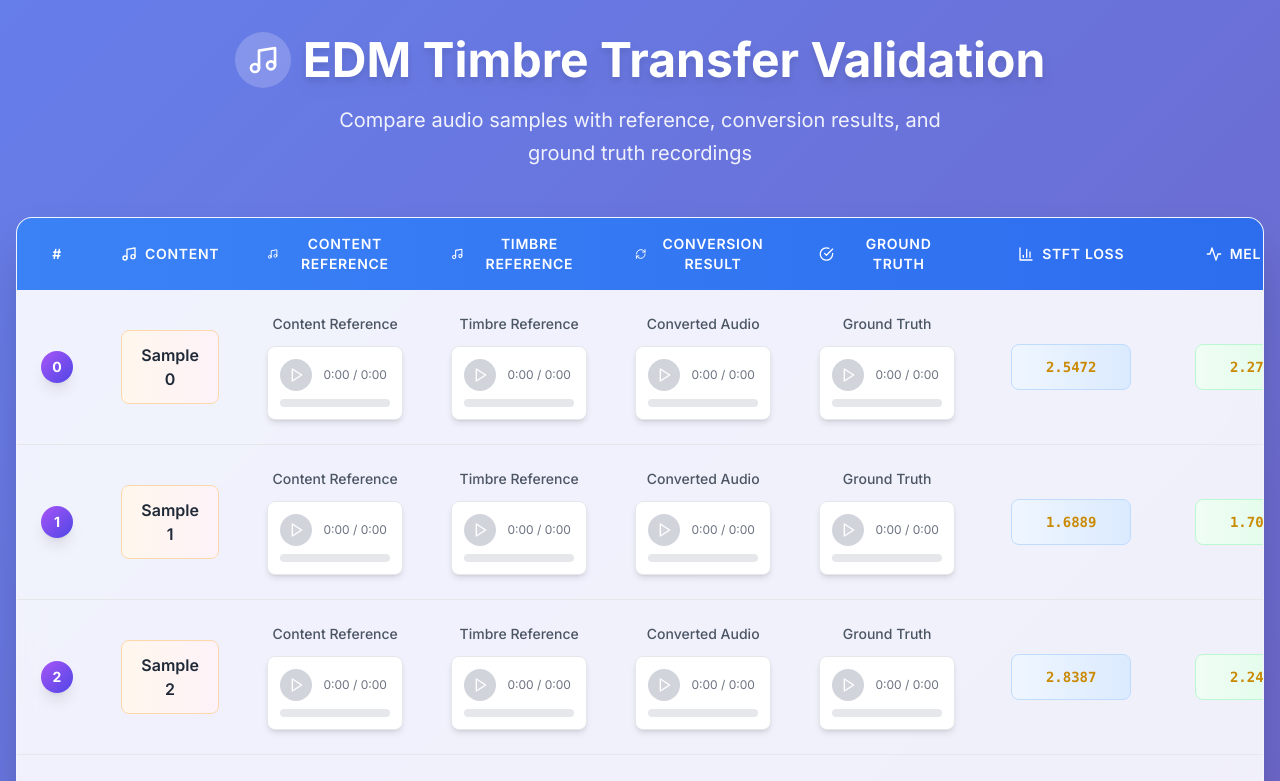
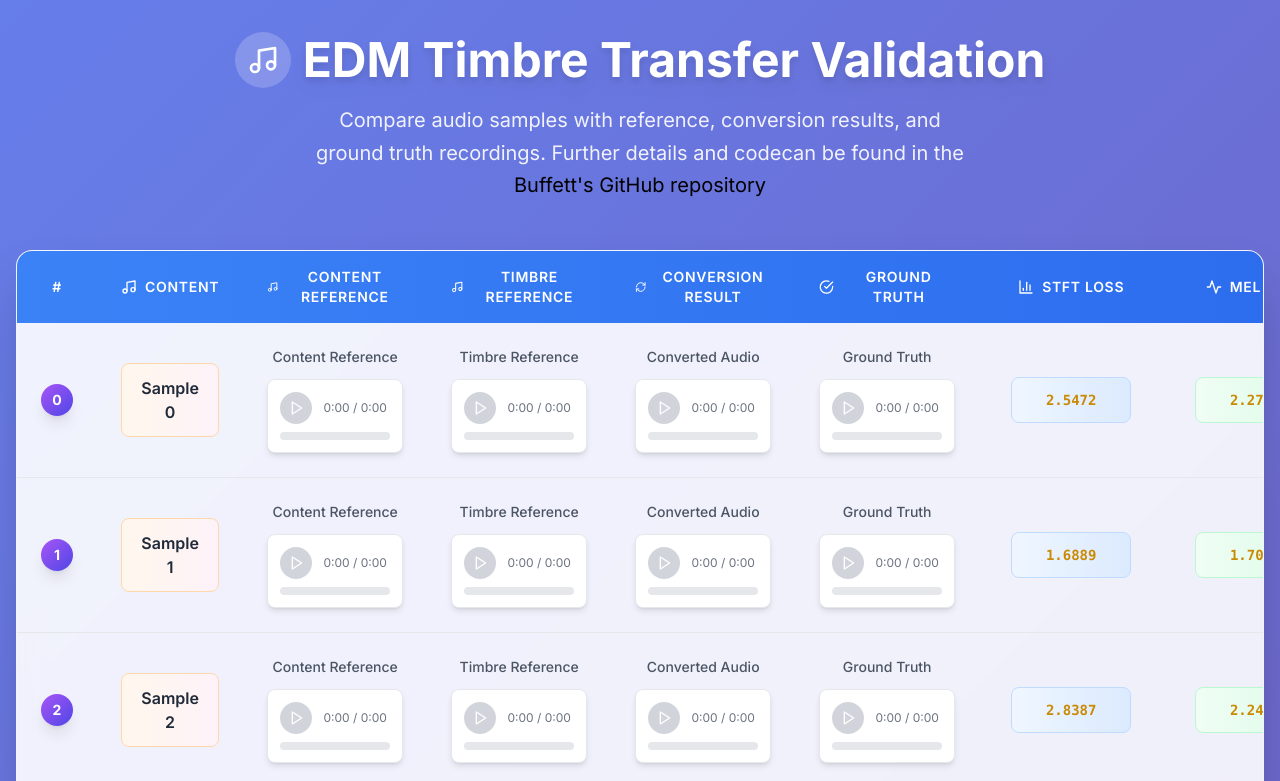
Before and after one commit to buffett0323/demo_page, a React (Vite) app: page / in a window 1280 px wide. Shown: the top 781 px of the page. Built offline with nearby package versions, Linux system fonts and the light colour scheme.

Commit message:
App revision

```diff
--- a/src/App.tsx
+++ b/src/App.tsx
@@ -43,7 +43,8 @@ function App() {
             </h1>
           </div>
           <p className="text-xl text-white/90 max-w-2xl mx-auto leading-relaxed">
-            Compare audio samples with reference, conversion results, and ground truth recordings
+            Compare audio samples with reference, conversion results, and ground truth recordings.
+            Further details and codecan be found in the <a href="https://github.com/buffett0323/query_ss.git" className="text-black hover:underline">Buffett's GitHub repository</a>
           </p>
         </div>
 
```
Also changed, not shown: 1 other file (tests, documents, lock files or other folders).
